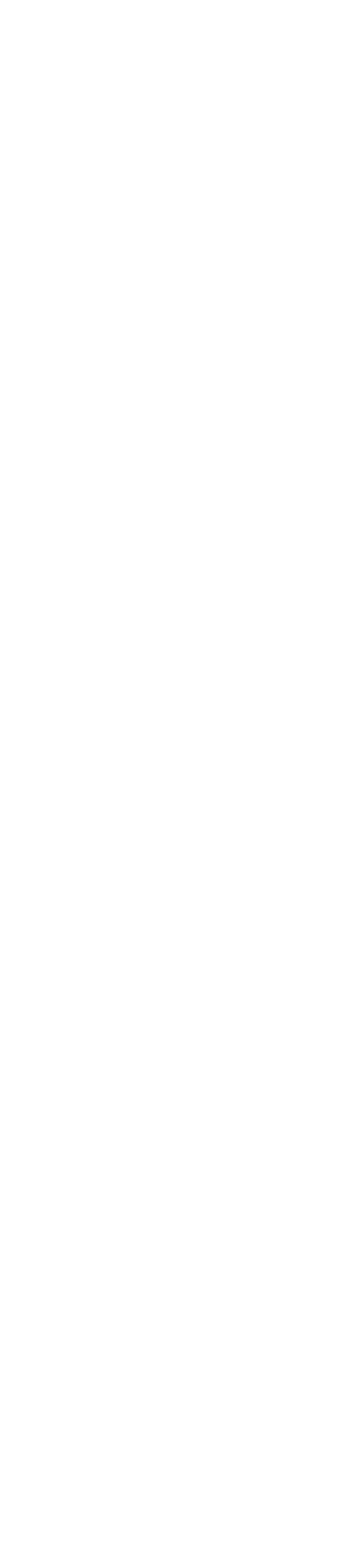
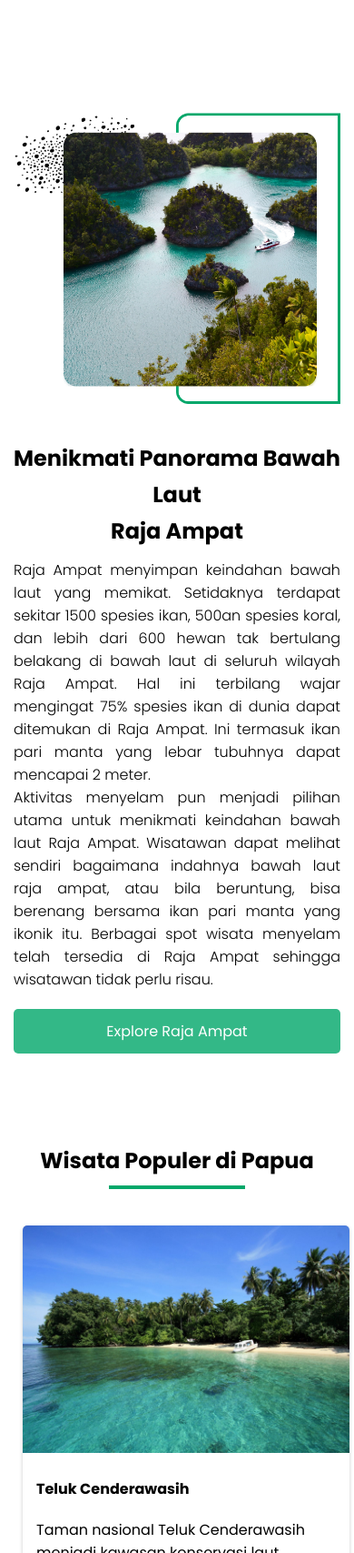
Before and after one commit to budistwn15/papua-tour, a plain HTML site: page index.html in a window 390 px wide. Shown: the top 1707 px of the page at 91% size. Before the commit the page ends 844 px from the top, so only its background shows below. Drawn offline with Linux system fonts and the light colour scheme.

Commit message:
Komponen Body (Belum Selesai)

```diff
--- a/assets/css/responsive.css
+++ b/assets/css/responsive.css
@@ -0,0 +1,63 @@
+/* Tablet */
+
+/* wrapper */
+@media (max-width:1000px) {
+    .wrapper-left {
+        width: 100%;
+    }
+
+    .wrapper-left img {
+        display: block;
+        margin: 20px auto;
+        width: 50%;
+    }
+
+    .wrapper-right {
+        width: 100%;
+    }
+
+    .wrapper-right h2 {
+        text-align: center;
+        font-size: 24px;
+        margin-top: 20px;
+    }
+
+    .btn {
+        display: block;
+    }
+
+    /* populer */
+    .populer-card {
+        width: 100%;
+    }
+}
+
+/* Handphone */
+
+/* wrapper */
+@media (max-width:670px){
+    .wrapper-left{
+        width: 100%;
+    }
+    .wrapper-left img{
+        display: block;
+        margin:20px auto;
+        width: 100%;
+    }
+    .wrapper-right{
+        width: 100%;
+    }
+    .wrapper-right h2{
+        text-align: center;
+        font-size: 24px;
+        margin-top: 20px;
+    }
+    .btn{
+        display: block;
+    }
+
+    /* populer */
+    .populer-card{
+        width: 100%;
+    }
+}
--- a/assets/css/style.css
+++ b/assets/css/style.css
@@ -7,3 +7,94 @@ body{
     background-color: #fff;
     font-family: 'Poppins',sans-serif;
 }
+
+a{
+    text-decoration: none;
+}
+
+.container{
+    max-width: 1140px;
+    width: 100%;
+    padding: 0 15px;
+    margin: 0 auto;
+}
+
+/* Body */
+.wrapper{
+    margin-top: 50px;
+}
+.wrapper-left{
+    width: 40%;
+    float: left;
+}
+.wrapper-left img{
+    width:400px
+}
+.wrapper-right{
+    width: 60%;
+    float:left;
+}
+.wrapper-right h2{
+    font-size: 28px;
+    padding-bottom:10px;
+    line-height: 40px;
+    font-weight: 700;
+}
+.wrapper-right p{
+    font-size: 16px;
+    text-align: justify;
+    color: #000;
+    font-weight: 300;
+}
+.wrapper-right a{
+    margin: 20px 0 100px 0;
+}
+.btn{
+    padding: 12px 24px;
+    color: #fff;
+    display: inline-block;
+    opacity: 0.8;
+    border-radius: 5px;
+    text-align:center;
+}
+.btn:hover{
+    opacity: 1;
+}
+.btn-explore{
+    background-color: #01A76A;
+}
+.populer{
+    width: 100%;
+    margin: 100px auto;
+}
+.populer h2{
+    text-align: center;
+    padding-top: 50px;
+    color: #000;
+    text-shadow: 1px 1px #fff;
+}
+.populer hr{
+    margin:10px auto 20px auto;
+    border: 2px solid #01A76A;
+    width: 150px;
+}
+.populer-card {
+    box-shadow: 0 2px 4px 0 rgba(0, 0, 0, 0.2);
+    transition: 0.3s;
+    width: 30%;
+    border-radius: 5px;
+    margin: 20px 10px;
+    float: left;
+}
+.populer-card img{
+    border-radius: 5px 5px 0 0;
+    width: 100%;
+    height: 250px;
+}
+.body-card{
+    padding: 20px 15px;
+}
+.body-card p {
+    font-size: 16px;
+    margin:20px 0;
+}
--- a/index.html
+++ b/index.html
@@ -19,6 +19,50 @@
     <!-- Main -->
 
     <!-- Body -->
+    <div class="container">
+       <div class="wrapper">
+            <div class="wrapper-left">
+                <img src="assets/img/raja-ampat.png" alt="">
+            </div>
+            <div class="wrapper-right">
+                <h2>Menikmati Panorama Bawah Laut <br>Raja Ampat</h2>
+                <p>Raja Ampat menyimpan keindahan bawah laut yang memikat. Setidaknya terdapat sekitar 1500 spesies ikan, 500an spesies koral, dan lebih dari 600 hewan tak bertulang belakang di bawah laut di seluruh wilayah Raja Ampat. Hal ini terbilang wajar mengingat 75% spesies ikan di dunia dapat ditemukan di Raja Ampat. Ini termasuk ikan pari manta yang lebar tubuhnya dapat mencapai 2 meter.</p>
+                <p>Aktivitas menyelam pun menjadi pilihan utama untuk menikmati keindahan bawah laut Raja Ampat. Wisatawan dapat melihat sendiri bagaimana indahnya bawah laut raja ampat, atau bila beruntung, bisa berenang bersama ikan pari manta yang ikonik itu. Berbagai spot wisata menyelam telah tersedia di Raja Ampat sehingga wisatawan tidak perlu risau.</p>
+                <a href="#" class="btn btn-explore">Explore Raja Ampat</a>
+            </div>
+       </div>
+    </div>
+
+    <div class="container">
+        <div class="populer">
+           <h2>Wisata Populer di Papua</h2>
+           <hr>
+           <div class="populer-card">
+               <img src="assets/img/teluk-cenderawasih.jpg" alt="">
+               <div class="body-card">
+                    <h4><strong>Teluk Cenderawasih</strong></h4>
+                    <p>Taman nasional Teluk Cenderawasih menjadi kawasan konservasi laut terbesar dan terluas di Indonesia. Disini, terdapat 196 jenis moluska dan 209 jenis ikan yang bisa disaksikan di alam bawah laut.</p>
+                    <a href="#" class="btn btn-explore">Lihat Detail</a>
+               </div>
+           </div>
+           <div class="populer-card">
+               <img src="assets/img/danau-sentani.jpg" alt="">
+               <div class="body-card">
+                   <h4><strong>Danau Sentani</strong></h4>
+                <p>Ada banyak kegiatan yang bisa kamu lakukan di Danau Sentani mulai dari berenang, memancing, menyantap kuliner di sekitar danau sampai menyewa perahu untuk berkeliling danau.</p>
+                    <a href="#" class="btn btn-explore">Lihat Detail</a>
+               </div>
+           </div>
+           <div class="populer-card">
+               <img src="assets/img/suwandarek.jpg" alt="">
+               <div class="body-card">
+                   <h4><strong>Suwandarek</strong></h4>
+                <p>Di desa Suwandarek kamu bisa bertemu langsung dengan suku asli yang hidup di pesisir. Disini bisa menyelam dan snorkeling. Selain itu bisa juga trekking ke telaga unik yang ada di desa ini.</p>
+                    <a href="#" class="btn btn-explore">Lihat Detail</a>
+               </div>
+           </div>
+       </div>
+    </div>
 
     <!-- Footer -->
 </body>
```
Also changed, not shown: assets/img/danau-sentani.jpg (added), assets/img/logo.png, assets/img/raja-ampat.png (added), assets/img/suwandarek.jpg (added), assets/img/teluk-cenderawasih.jpg (added).
